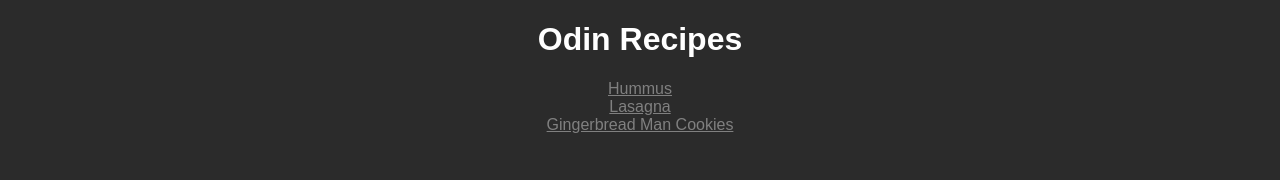
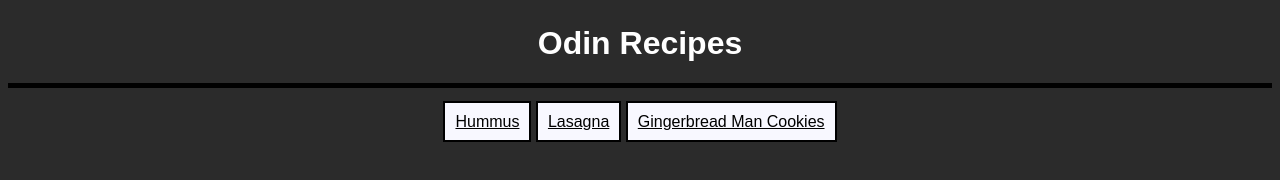
Before and after one commit to Amenious/odin-recipes, a plain HTML site: page index.html in a window 1280 px wide. Drawn offline with Linux system fonts and the light colour scheme.

Commit message:
added some styles and divs

```diff
--- a/index.html
+++ b/index.html
@@ -8,11 +8,13 @@
 </head>
 <body>
     <div class="content">
-        <h1>Odin Recipes</h1>
+        <div class="header">
+            <h1>Odin Recipes</h1>
+        </div>
         <ul>
-            <li><a href="recipes/hummus.html">Hummus</a></li>
-            <li><a href="recipes/lasagna.html">Lasagna</a></li>
-            <li><a href="recipes/gingerbreadman.html">Gingerbread Man Cookies</a></li>
+            <li class="item"><a href="recipes/hummus.html">Hummus</a></li>
+            <li class="item"><a href="recipes/lasagna.html">Lasagna</a></li>
+            <li class="item"><a href="recipes/gingerbreadman.html">Gingerbread Man Cookies</a></li>
         </ul>
     </div>
 </body>
--- a/style.css
+++ b/style.css
@@ -17,5 +17,18 @@ ul {
 }
 
 a {
-    color: gray;
+    color: black;
 }
+
+.header {
+    border-bottom: black 5px solid;
+    margin: 25px auto;
+}
+
+.item {
+    max-width: 100px;
+    background-color: ghostwhite;
+    border: black 2px solid;
+    display: inline;
+    padding: 10px;
+}
```
